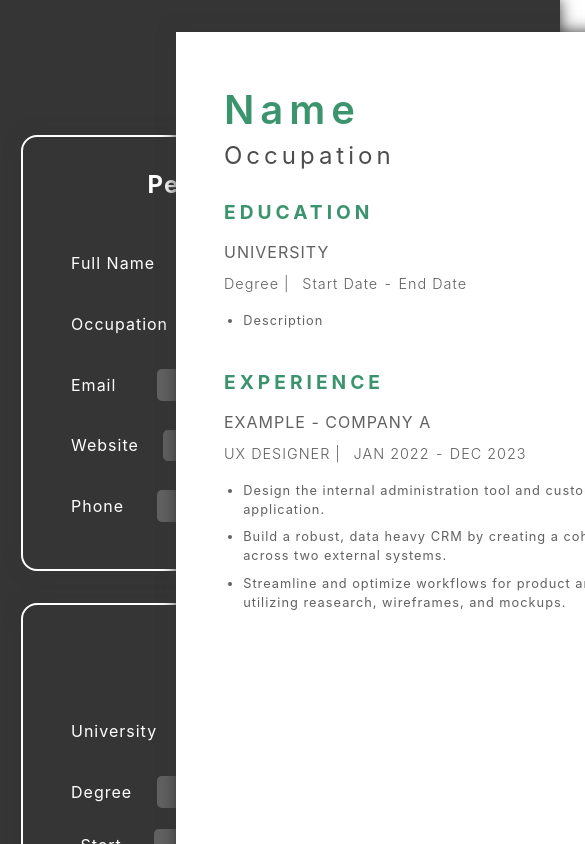
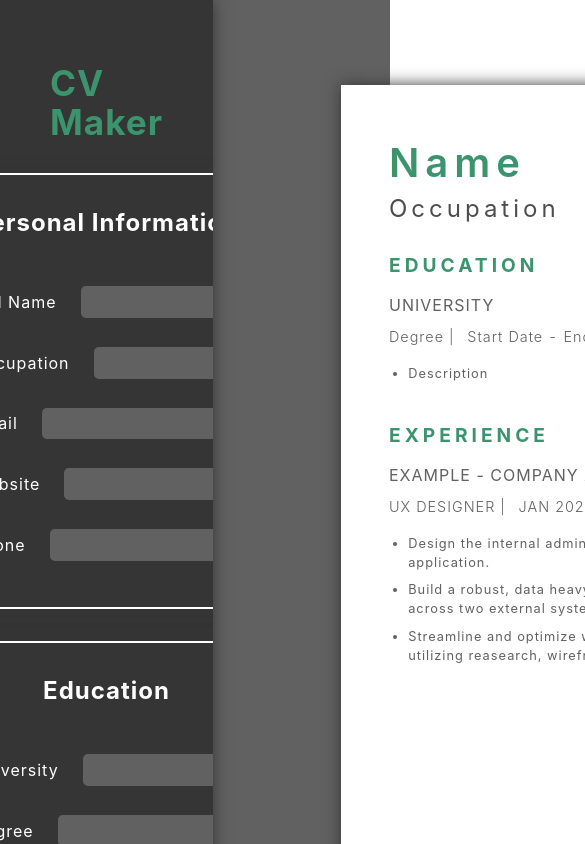
Before and after one commit to dpsiu/CV-Application, a React (Vite) app: page / in a window 390 px wide. Shown: the top 844 px of the page, 585 px wide, since content can reach past the window. Built offline with nearby package versions, Linux system fonts and the light colour scheme.

Commit message:
Improve CV Preview body responsiveness

```diff
--- a/src/index.css
+++ b/src/index.css
@@ -199,10 +199,8 @@ button {
 }
 
 .skillsRow {
-  max-width: 75%;
   align-self: center;
 }
-
 
 .skillsList,
 .categoryList {
@@ -252,7 +250,7 @@ button {
   display: grid;
   grid-template-columns: 1fr 2fr;
   grid-gap: 3rem;
-
+  background-color: clr;
 }
 
 .editor {
@@ -264,13 +262,16 @@ button {
   overflow-y: auto;
   overflow-x: hidden;
   height: 1050px;
-  width: fit-content;
+  width: 30vw;
   padding: 3rem;
 }
 
 .cvPreviewBody{
   display: flex;
   justify-content: center;
+  align-items: center;
+  padding: 3rem;
+  flex: 1;
 }
 
 .cvPreview {
```
